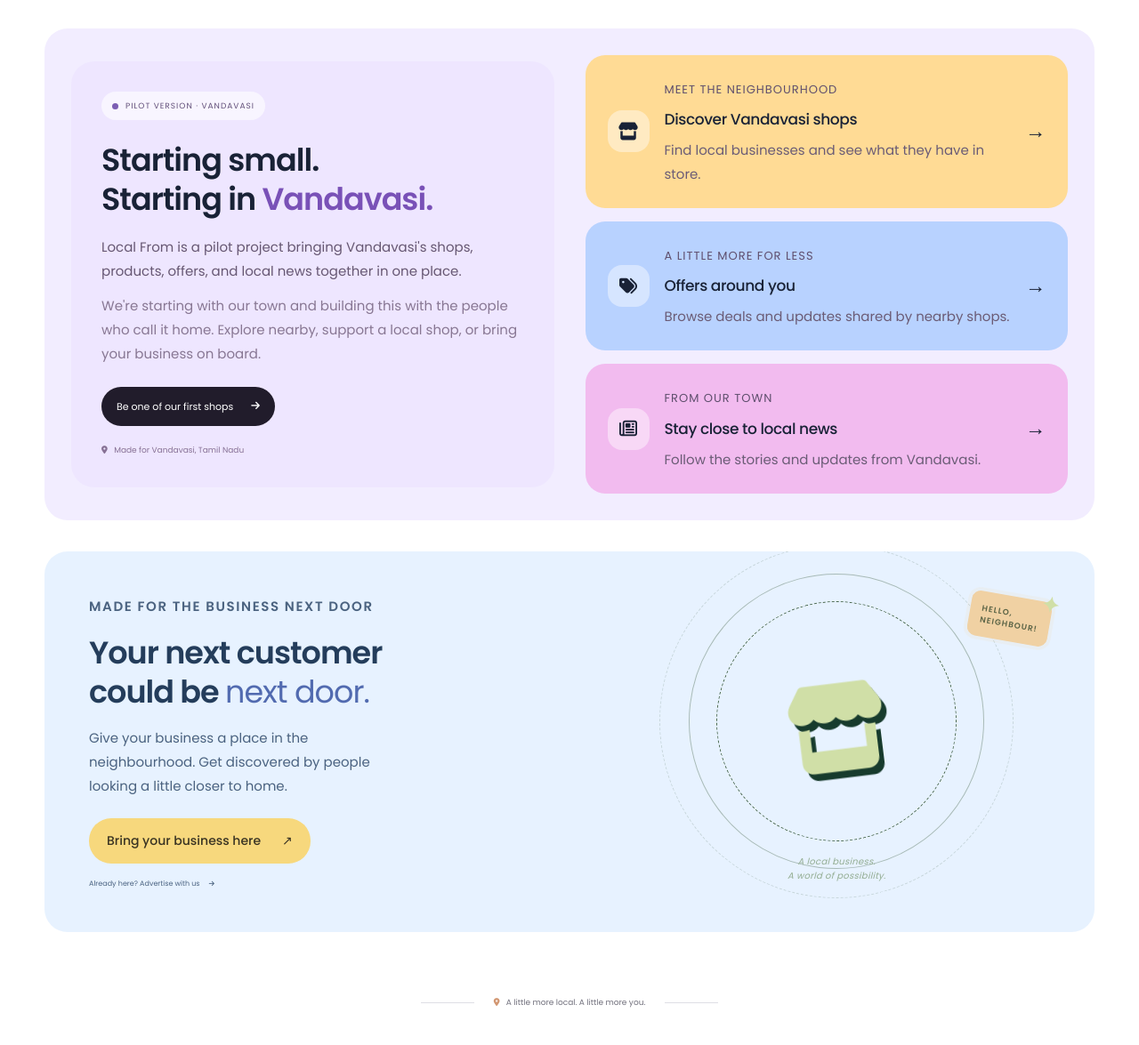
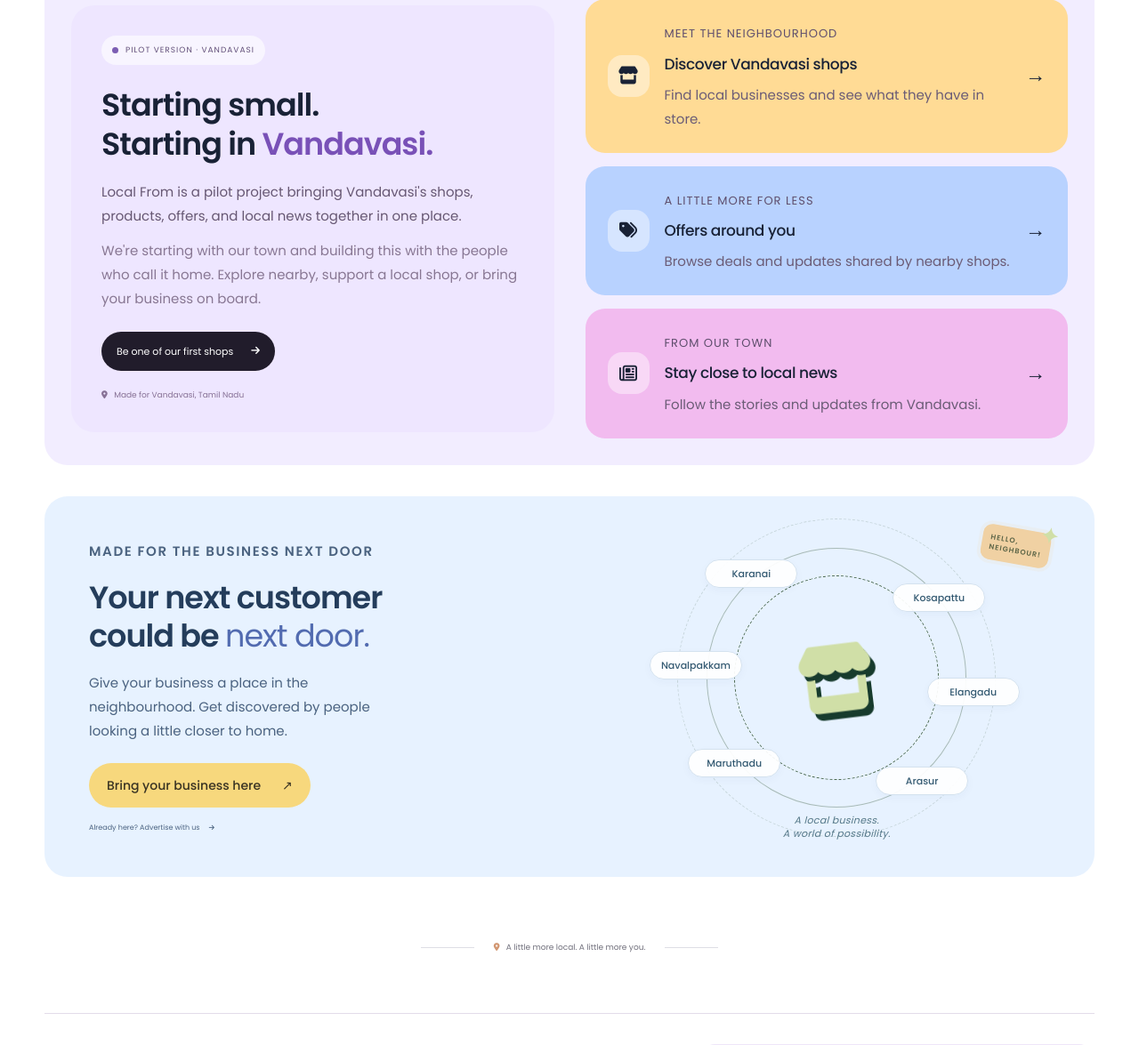
Before and after one commit to Sibi46/localdata, a Django app: template templates/index.html in a window 1280 px wide. Shown: the part 1681-2856 px from the top of the page at 89% size. Run offline with Django 4.2, Linux system fonts and the light colour scheme; the template is opened without the code that fills it, so the values that code supplies are empty; parts of the project's set-up code (start-up, migrations or seed data) failed here and were passed over.

Commit message:
Animate nearby village names around shop illustration and remove promotion arrows

```diff
--- a/static/css/home-market.css
+++ b/static/css/home-market.css
@@ -228,3 +228,30 @@ html[lang=ta] .market-home .market-promotion h1{font-size:clamp(22px,4vw,42px);l
  .market-home .market-promotion-copy>p:not(.eyebrow){font-size:11px!important;line-height:1.5!important;margin-bottom:12px}
  .market-home .market-promotion .banner-link{min-height:40px;padding:8px 10px}
 }
+
+/* Nearby village names sit separately around the shop's circular illustration. */
+.market-home .invite-art{display:grid;position:relative;min-height:310px;isolation:isolate}
+.market-home .invite-art .invite-orbit{top:47%;width:230px;height:230px}
+.market-home .invite-art .invite-store{font-size:76px;margin-top:-18px}
+.market-home .invite-villages{position:absolute;inset:0;z-index:2;pointer-events:none}
+.market-home .invite-village{position:absolute;display:grid;place-items:center;transform:translate(-50%,-50%);width:104px;min-height:32px;padding:6px 8px;border:1px solid #d4e2ef;border-radius:24px;background:#ffffffed;color:#345a72;font:500 11px/1.3 var(--sans);text-align:center;box-shadow:0 3px 10px #23456a09;overflow-wrap:anywhere}
+.market-home .invite-village:nth-child(1){left:30%;top:12%}
+.market-home .invite-village:nth-child(2){left:74%;top:20%}
+.market-home .invite-village:nth-child(3){left:17%;top:43%}
+.market-home .invite-village:nth-child(4){left:82%;top:52%}
+.market-home .invite-village:nth-child(5){left:26%;top:76%}
+.market-home .invite-village:nth-child(6){left:70%;top:82%}
+.market-home .invite-art .invite-stamp{top:-12px;right:0;font-size:8px;padding:9px;z-index:3}
+.market-home .invite-art .invite-caption{bottom:-8px;font:italic 11px/1.4 var(--sans);color:#557888}
+@keyframes village-name-appear{from{opacity:.2}to{opacity:1}}
+.market-home .invite-village.is-changing{animation:village-name-appear .45s ease-out}
+@media(max-width:600px){
+ .market-home .business-invite{overflow:hidden}
+ .market-home .business-invite .invite-art{display:grid;min-height:290px;margin-top:30px}
+ .market-home .invite-village{width:92px;font-size:10px}
+ .market-home .invite-art .invite-orbit{width:205px;height:205px}
+ .market-home .invite-art .invite-store{font-size:65px}
+ .market-home .invite-art .invite-stamp{right:4px}
+}
+@media(prefers-reduced-motion:reduce){.market-home .invite-village.is-changing{animation:none}}
+.market-home .invite-village.is-long-name{font-size:9px;padding-inline:4px;letter-spacing:-.2px;white-space:nowrap}
--- a/static/js/home-market.js
+++ b/static/js/home-market.js
@@ -10,10 +10,6 @@
     const failed = new Set();
     let current = 0;
     let requested = 0;
-    const controls = document.createElement('div');
-    controls.className = 'market-promo-controls market-photo-controls';
-    controls.setAttribute('role', 'group');
-    controls.setAttribute('aria-label', t('Promotion slides'));
     const wrap = index => (index + slides.length) % slides.length;
     function available(index, direction = 1) {
       let candidate = wrap(index);
@@ -64,22 +60,11 @@
         if (requested === index) requested = current;
       });
     });
-    function addButton(label, direction) {
-      const button = document.createElement('button');
-      button.type = 'button';
-      button.setAttribute('aria-label', t(label));
-      button.textContent = direction === -1 ? '❮' : '❯';
-      button.addEventListener('click', () => draw(requested + direction, direction));
-      controls.append(button);
-    }
-    addButton('Previous promotion', -1);
-    addButton('Next promotion', 1);
-    banner.after(controls);
     labels();
     draw(0);
     prime();
     const timer = window.setInterval(() => {
-      if (reduced.matches || document.hidden || controls.matches(':focus-within') || document.querySelector('dialog[open]')) return;
+      if (reduced.matches || document.hidden || document.querySelector('dialog[open]')) return;
       const index = available(current + 1);
       if (index === null) return;
       const next = load(index);
--- /dev/null
+++ b/static/js/home-villages.js
@@ -0,0 +1,35 @@
+(() => {
+  const orbit = document.querySelector('[data-village-orbit]');
+  if (!orbit) return;
+  const labels = [...orbit.querySelectorAll('[data-village-name]')];
+  const villages = [
+    'Vandavasi', 'Birudur', 'Thennangur', 'Mummuni', 'Sembur', 'Ponnur',
+    'Pathiri', 'Kilsathamangalam', 'Athipakkam', 'Manganallur', 'Salukkai',
+    'Kodanallur', 'Karanai', 'Kosapattu', 'Navalpakkam', 'Elangadu',
+    'Maruthadu', 'Arasur', 'Punnai', 'Melkodungalur', 'Erumbur', 'Osur',
+    'Nelliyankulam', 'Japthikaranai'
+  ];
+  const reduced = window.matchMedia('(prefers-reduced-motion: reduce)');
+  let offset = 0;
+  let visible = false;
+  const observer = new IntersectionObserver(entries => {
+    visible = entries.some(entry => entry.isIntersecting);
+  });
+  observer.observe(orbit);
+  const timer = window.setInterval(() => {
+    if (!visible || document.hidden || reduced.matches) return;
+    offset = (offset + labels.length) % villages.length;
+    labels.forEach((label, index) => {
+      label.textContent = villages[(offset + index) % villages.length];
+      label.classList.toggle('is-long-name', label.textContent.length > 13);
+      label.classList.remove('is-changing');
+    });
+    // Restart the soft fade for each newly displayed group of village names.
+    void orbit.offsetWidth;
+    labels.forEach(label => label.classList.add('is-changing'));
+  }, 1000);
+  window.addEventListener('pagehide', () => {
+    window.clearInterval(timer);
+    observer.disconnect();
+  }, {once: true});
+})();
--- a/templates/index.html
+++ b/templates/index.html
@@ -118,7 +118,7 @@
     <div class="pilot-discover"><a href="/businesses/" class="pilot-link pilot-link-shops"><span class="pilot-link-icon"><i class="fas fa-store" aria-hidden="true"></i></span><div><small>MEET THE NEIGHBOURHOOD</small><h3>Discover Vandavasi shops</h3><p>Find local businesses and see what they have in store.</p></div><span aria-hidden="true">&rarr;</span></a><a href="/advertise/" class="pilot-link pilot-link-offers"><span class="pilot-link-icon"><i class="fas fa-tags" aria-hidden="true"></i></span><div><small>A LITTLE MORE FOR LESS</small><h3>Offers around you</h3><p>Browse deals and updates shared by nearby shops.</p></div><span aria-hidden="true">&rarr;</span></a><a href="/news/" class="pilot-link pilot-link-news"><span class="pilot-link-icon"><i class="far fa-newspaper" aria-hidden="true"></i></span><div><small>FROM OUR TOWN</small><h3>Stay close to local news</h3><p>Follow the stories and updates from Vandavasi.</p></div><span aria-hidden="true">&rarr;</span></a></div>
   </section>
 
-  <section class="business-invite" aria-labelledby="invite-title"><div class="invite-copy"><p class="eyebrow">MADE FOR THE BUSINESS NEXT DOOR</p><h2 id="invite-title">Your next customer<br>could be <em>next door.</em></h2><p>Give your business a place in the neighbourhood. Get discovered by people looking a little closer to home.</p><a class="button button-lime" href="/register/?type=company">Bring your business here <span aria-hidden="true">↗</span></a><a class="invite-secondary" href="/advertise/register/">Already here? Advertise with us <i class="fas fa-arrow-right" aria-hidden="true"></i></a></div><div class="invite-art" aria-hidden="true"><span class="invite-orbit"></span><span class="invite-store"><i class="fas fa-store"></i></span><span class="invite-stamp">HELLO,<br>NEIGHBOUR!<span>✦</span></span><span class="invite-caption">A local business.<br>A world of possibility.</span></div></section>
+  <section class="business-invite" aria-labelledby="invite-title"><div class="invite-copy"><p class="eyebrow">MADE FOR THE BUSINESS NEXT DOOR</p><h2 id="invite-title">Your next customer<br>could be <em>next door.</em></h2><p>Give your business a place in the neighbourhood. Get discovered by people looking a little closer to home.</p><a class="button button-lime" href="/register/?type=company">Bring your business here <span aria-hidden="true">↗</span></a><a class="invite-secondary" href="/advertise/register/">Already here? Advertise with us <i class="fas fa-arrow-right" aria-hidden="true"></i></a></div><div class="invite-art" aria-hidden="true"><span class="invite-orbit"></span><div class="invite-villages" data-village-orbit><span class="invite-village" data-village-name>Vandavasi</span><span class="invite-village" data-village-name>Birudur</span><span class="invite-village" data-village-name>Thennangur</span><span class="invite-village" data-village-name>Mummuni</span><span class="invite-village" data-village-name>Sembur</span><span class="invite-village" data-village-name>Ponnur</span></div><span class="invite-store"><i class="fas fa-store"></i></span><span class="invite-stamp">HELLO,<br>NEIGHBOUR!<span>✦</span></span><span class="invite-caption">A local business.<br>A world of possibility.</span></div></section>
   <div class="local-signoff"><span class="signoff-line"></span><span><i class="fas fa-map-marker-alt" aria-hidden="true"></i> A little more local. A little more you.</span><span class="signoff-line"></span></div>
 </main>
 
@@ -127,5 +127,5 @@
 <nav class="mobile-nav" aria-label="Mobile navigation"><a href="/" aria-current="page"><i class="fas fa-home" aria-hidden="true"></i><span>Home</span></a><a href="/businesses/"><i class="fas fa-store" aria-hidden="true"></i><span>Shops</span></a><a href="/advertise/"><i class="fas fa-tags" aria-hidden="true"></i><span>Offers</span></a><a href="/news/"><i class="far fa-newspaper" aria-hidden="true"></i><span>News</span></a><a href="{% if request.user.is_authenticated %}/account/{% else %}/register/{% endif %}"><i class="far fa-user" aria-hidden="true"></i><span>{% if request.user.is_authenticated %}Account{% else %}Create account{% endif %}</span></a></nav>
 
 <dialog id="area-dialog" class="area-dialog" aria-labelledby="area-title"><div class="area-dialog-inner"><button class="dialog-close icon-button" data-area-close type="button" aria-label="Close area selector"><i class="fas fa-times" aria-hidden="true"></i></button><span class="dialog-pin" aria-hidden="true"><i class="fas fa-map-marker-alt"></i></span><p class="eyebrow">LET'S MAKE IT LOCAL</p><h2 id="area-title">Where's your little<br>corner of the world?</h2><p>Enter your pincode to find businesses and offers around you.</p><form action="{% url 'select_area' %}" method="post">{% csrf_token %}<input type="hidden" name="next" value="/"><label for="local-pincode">Your pincode</label><div class="pin-input-row"><input id="local-pincode" name="pincode" type="text" inputmode="numeric" pattern="[1-9][0-9]{5}" minlength="6" maxlength="6" placeholder="e.g. 600001" value="{{ active_area }}" autocomplete="postal-code" required><button class="button button-green" type="submit">Explore <span aria-hidden="true">↗</span></button></div></form>{% if saved_areas %}<div class="saved-areas"><p>Your saved areas</p>{% for code in saved_areas %}<form method="post" action="{% url 'select_area' %}">{% csrf_token %}<input type="hidden" name="next" value="/"><button name="pincode" value="{{ code }}">{{ code }}</button></form>{% endfor %}</div>{% endif %}<a class="all-areas" href="/businesses/?pincode=">Just looking? Explore all businesses ↗</a></div></dialog>
-{% if not request.user.is_authenticated %}{% include 'includes/guest_account_dialog.html' %}<link rel="stylesheet" href="{% static 'css/local-prompts.css' %}?v=1"><script src="{% static 'js/local-prompts.js' %}?v=1" defer></script>{% endif %}{% include 'includes/promotion_tracking.html' %}<link rel="stylesheet" href="{% static 'css/home-language.css' %}?v=3">{% include 'includes/mobile_layout.html' %}<script src="{% static 'js/home-language.js' %}?v=7" defer></script><script src="{% static 'js/product-language.js' %}?v=5" defer></script><link rel="stylesheet" href="{% static 'css/home-market.css' %}?v=10"><script src="{% static 'js/product-voice.js' %}?v=1" defer></script><script src="{% static 'js/home-market.js' %}?v=6" defer></script><script src="{% static 'js/scheduled-ad-banner.js' %}?v=1" defer></script></body>
+{% if not request.user.is_authenticated %}{% include 'includes/guest_account_dialog.html' %}<link rel="stylesheet" href="{% static 'css/local-prompts.css' %}?v=1"><script src="{% static 'js/local-prompts.js' %}?v=1" defer></script>{% endif %}{% include 'includes/promotion_tracking.html' %}<link rel="stylesheet" href="{% static 'css/home-language.css' %}?v=3">{% include 'includes/mobile_layout.html' %}<script src="{% static 'js/home-language.js' %}?v=7" defer></script><script src="{% static 'js/product-language.js' %}?v=5" defer></script><link rel="stylesheet" href="{% static 'css/home-market.css' %}?v=11"><script src="{% static 'js/product-voice.js' %}?v=1" defer></script><script src="{% static 'js/home-market.js' %}?v=7" defer></script><script src="{% static 'js/scheduled-ad-banner.js' %}?v=1" defer></script><script src="{% static 'js/home-villages.js' %}?v=1" defer></script></body>
 </html>
```
